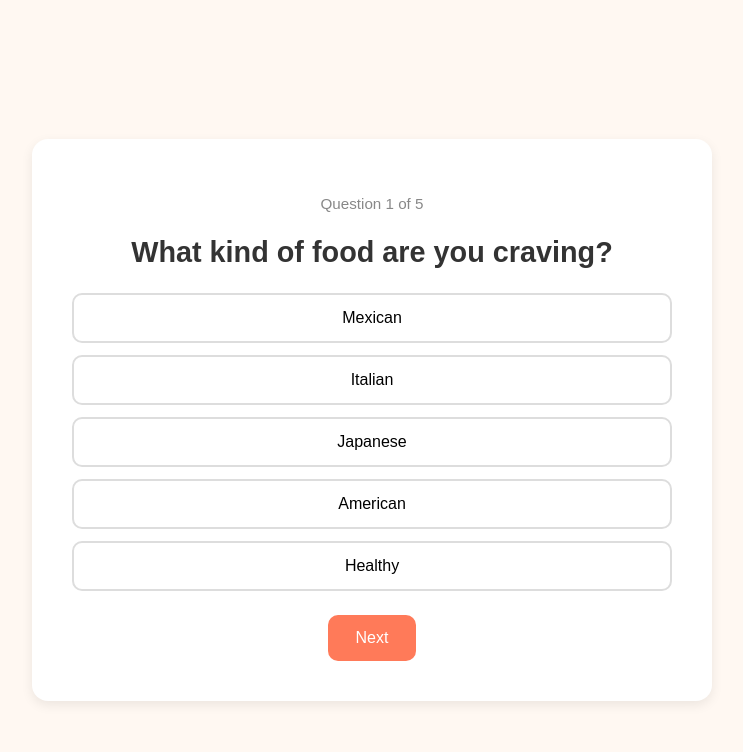
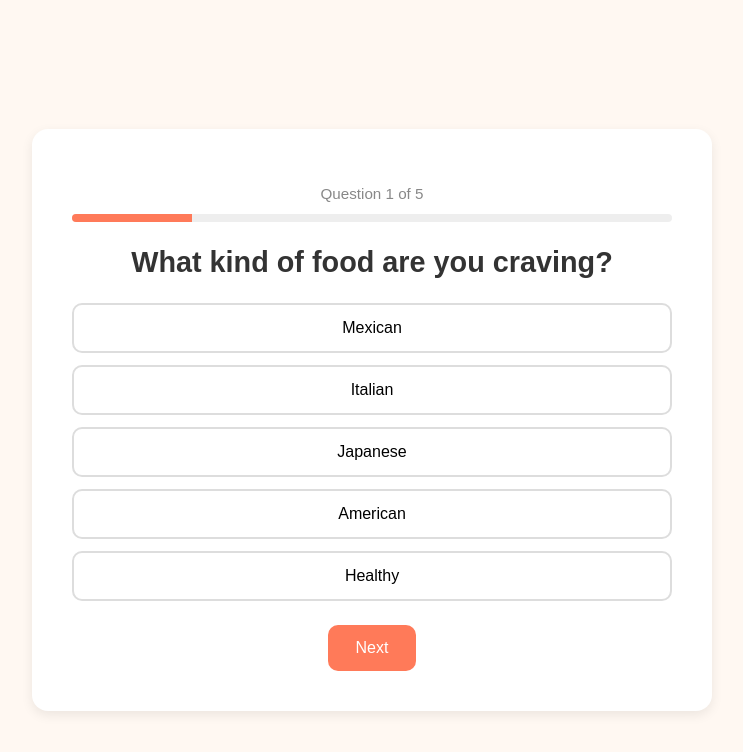
Before and after one commit to Katelynconrad424/Restaurant-Picker, a React (Vite) app: page / in a window 1280 px wide. Both pictures are taken after a click on the button "Find My Food". Shown: the top 752 px of the page, without its empty margins (268-1011 px from the left). Built offline with nearby package versions, Linux system fonts and the light colour scheme.

Commit message:
finised progress bar

```diff
--- a/src/components/ProgressBar.jsx
+++ b/src/components/ProgressBar.jsx
@@ -0,0 +1,20 @@
+function ProgressBar({ currentQuestion, totalQuestions }) {
+  const progressPercent = ((currentQuestion + 1) / totalQuestions) * 100;
+
+  return (
+    <div className="progress-container">
+      <p className="question-count">
+        Question {currentQuestion + 1} of {totalQuestions}
+      </p>
+
+      <div className="progress-bar">
+        <div
+          className="progress-fill"
+          style={{ width: `${progressPercent}%` }}
+        ></div>
+      </div>
+    </div>
+  );
+}
+
+export default ProgressBar;
--- a/src/index.css
+++ b/src/index.css
@@ -184,3 +184,21 @@ body {
 .restart-button:hover {
   background-color: #e76647;
 }
+
+.progress-container {
+  margin-bottom: 20px;
+}
+
+.progress-bar {
+  width: 100%;
+  height: 8px;
+  background-color: #eee;
+  border-radius: 10px;
+  overflow: hidden;
+}
+
+.progress-fill {
+  height: 100%;
+  background-color: #ff7a59;
+  transition: width 0.3s ease;
+}
--- a/src/pages/Quiz.jsx
+++ b/src/pages/Quiz.jsx
@@ -1,4 +1,5 @@
 import { useState } from "react";
+import ProgressBar from "../components/ProgressBar";
 
 function Quiz({ onFinish }) {
   const questions = [
@@ -56,9 +57,10 @@ function Quiz({ onFinish }) {
   return (
     <div className="quiz-page">
       <div className="quiz-card">
-        <p className="question-count">
-          Question {currentQuestion + 1} of {questions.length}
-        </p>
+        <ProgressBar
+          currentQuestion={currentQuestion}
+          totalQuestions={questions.length}
+        />
 
         <h2 className="quiz-question">{questions[currentQuestion].question}</h2>
 
```
